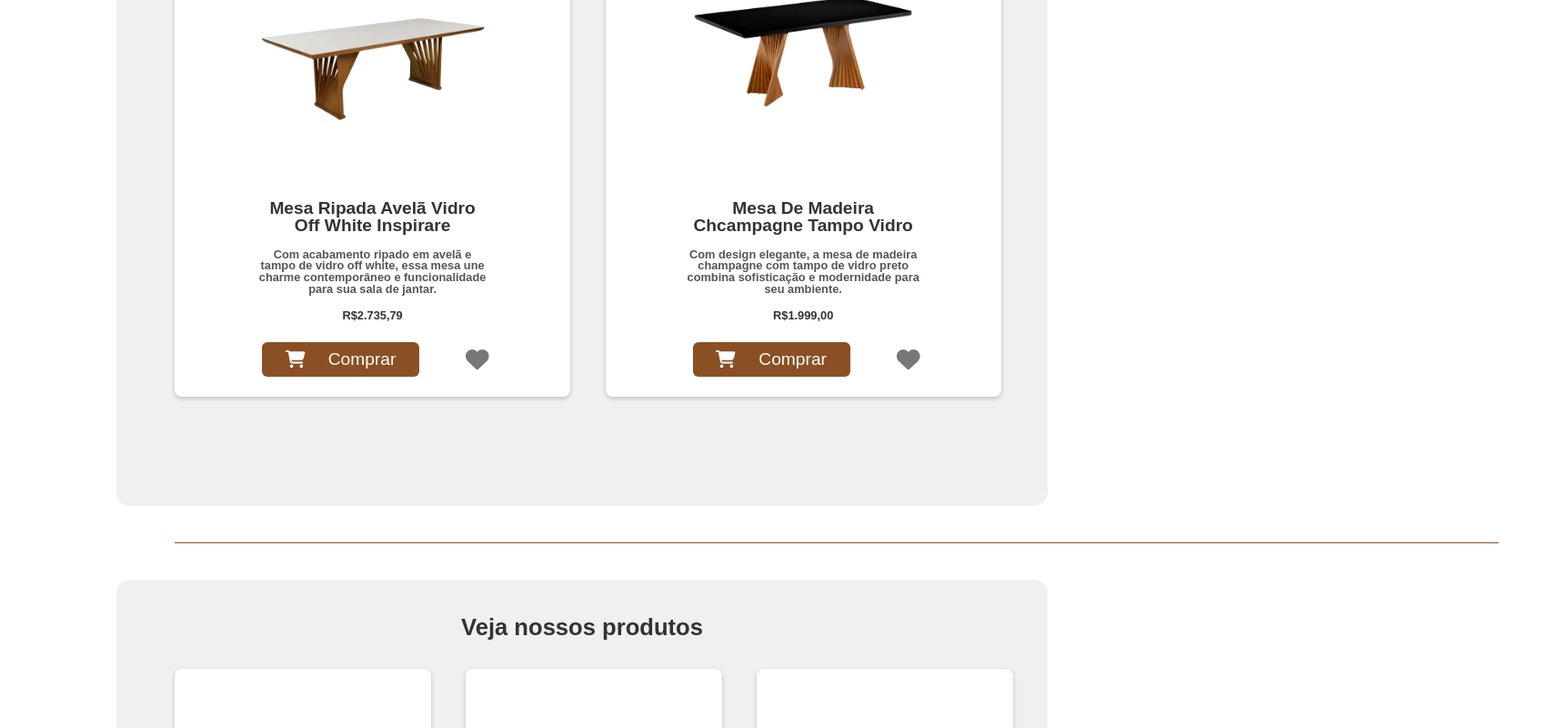
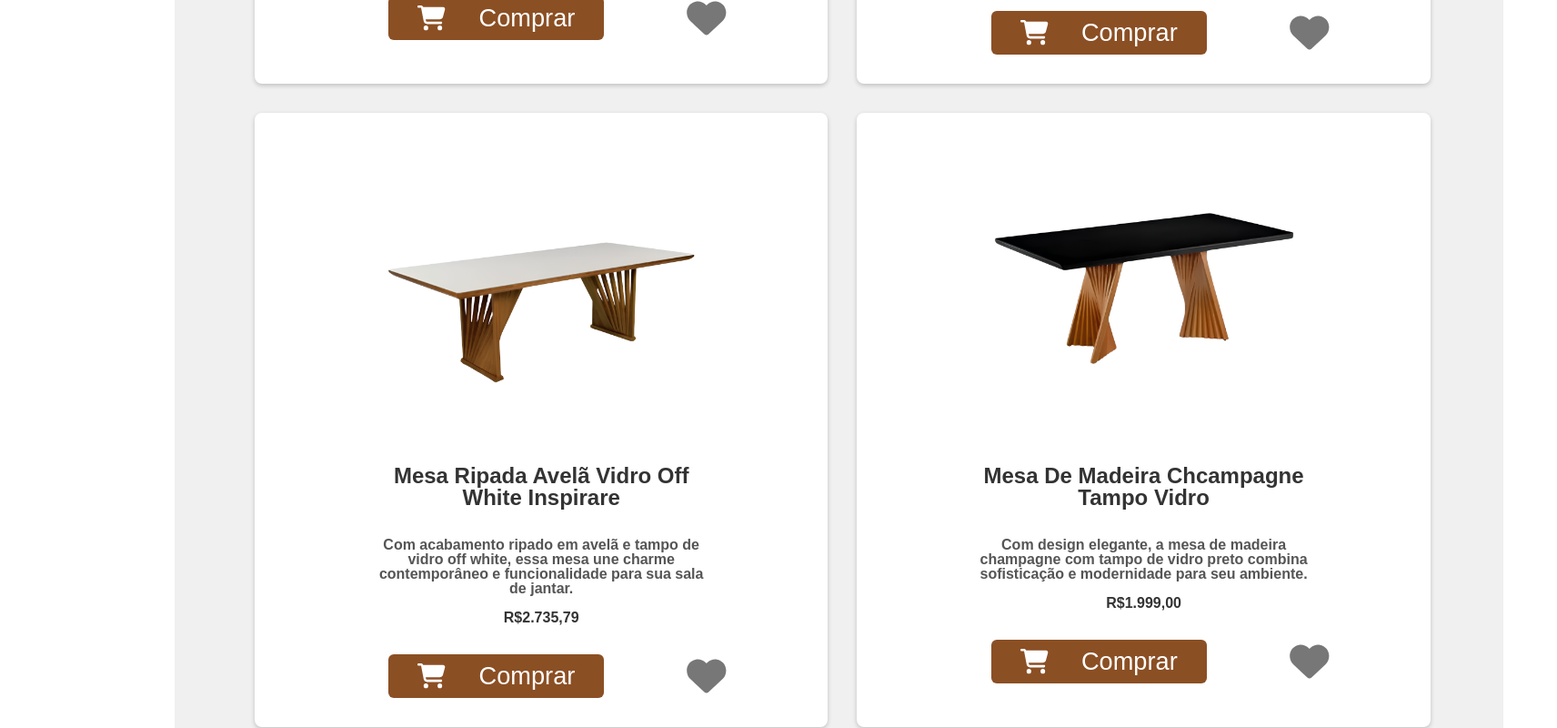
Before and after one commit to BestTables/atv-livros, a Vue app: page / in a window 1280 px wide. Shown: the part 1800-2600 px from the top of the page at 91% size, 1712 px wide, since content can reach past the window. Built offline with nearby package versions, Linux system fonts and the light colour scheme.

Commit message:
Coração e vw e vh pra rem

```diff
--- a/src/App.vue
+++ b/src/App.vue
@@ -93,7 +93,12 @@
             <button class="botao-comprar">
               <font-awesome-icon :icon="['fas', 'cart-shopping']" /> Comprar
             </button>
-            <font-awesome-icon :icon="['fas', 'heart']" class="icone-favorito" />
+            <font-awesome-icon
+  :icon="['fas', 'heart']"
+  class="icone-favorito-comeco"
+  :style="{ color: favoritos.includes(10) ? 'brown' : '' }"
+  @click="toggleFavorito(10)"
+/>
           </div>
         </div>
         <div class="card-livro">
@@ -107,7 +112,12 @@
             <button class="botao-comprar">
               <font-awesome-icon :icon="['fas', 'cart-shopping']" /> Comprar
             </button>
-            <font-awesome-icon :icon="['fas', 'heart']" class="icone-favorito" />
+            <font-awesome-icon
+  :icon="['fas', 'heart']"
+  class="icone-favorito-comeco"
+  :style="{ color: favoritos.includes(9) ? 'brown' : '' }"
+  @click="toggleFavorito(9)"
+/>
           </div>
         </div>
         <div class="card-livro">
@@ -120,7 +130,12 @@
             <button class="botao-comprar">
               <font-awesome-icon :icon="['fas', 'cart-shopping']" /> Comprar
             </button>
-            <font-awesome-icon :icon="['fas', 'heart']" class="icone-favorito" />
+            <font-awesome-icon
+  :icon="['fas', 'heart']"
+  class="icone-favorito-comeco"
+  :style="{ color: favoritos.includes(8) ? 'brown' : '' }"
+  @click="toggleFavorito(8)"
+/>
           </div>
         </div>
         <div class="card-livro">
@@ -133,7 +148,12 @@
             <button class="botao-comprar">
               <font-awesome-icon :icon="['fas', 'cart-shopping']" /> Comprar
             </button>
-            <font-awesome-icon :icon="['fas', 'heart']" class="icone-favorito" />
+            <font-awesome-icon
+  :icon="['fas', 'heart']"
+  class="icone-favorito-comeco"
+  :style="{ color: favoritos.includes(7) ? 'brown' : '' }"
+  @click="toggleFavorito(7)"
+/>
           </div>
         </div>
       </div>
@@ -152,8 +172,12 @@
             <button class="botao-comprar">
               <font-awesome-icon :icon="['fas', 'cart-shopping']" /> Comprar
             </button>
-            <font-awesome-icon :icon="['fas', 'heart']" class="icone-favorito" />
-        </div>
+            <font-awesome-icon
+  :icon="['fas', 'heart']"
+  class="icone-favorito-final"
+  :style="{ color: favoritos.includes(6) ? 'brown' : '' }"
+  @click="toggleFavorito(6)"
+/>    </div>
         </div>
         <div class="cardmesa">
           <img src="@\assets\-mesa-de-jantar-redonda-nairobi-verniz-nozes-4-lugares.webp" alt="mesa 2" class="nairobi"/>
@@ -165,7 +189,12 @@
             <button class="botao-comprar">
               <font-awesome-icon :icon="['fas', 'cart-shopping']" /> Comprar
             </button>
-            <font-awesome-icon :icon="['fas', 'heart']" class="icone-favorito" />
+            <font-awesome-icon
+  :icon="['fas', 'heart']"
+  class="icone-favorito-final"
+  :style="{ color: favoritos.includes(5) ? 'brown' : '' }"
+  @click="toggleFavorito(5)"
+/>
         </div>
         </div>
         <div class="cardmesa">
@@ -179,7 +208,12 @@
             <button class="botao-comprar">
               <font-awesome-icon :icon="['fas', 'cart-shopping']" /> Comprar
             </button>
-            <font-awesome-icon :icon="['fas', 'heart']" class="icone-favorito" />
+            <font-awesome-icon
+  :icon="['fas', 'heart']"
+  class="icone-favorito-final"
+  :style="{ color: favoritos.includes(4) ? 'brown' : '' }"
+  @click="toggleFavorito(4)"
+/>
         </div>
         </div>
         <div class="cardmesa">
@@ -187,12 +221,17 @@
           <h3>Mesa Freijó Madeirado</h3>
           <p class="autor"> Mesa de computador freijó com pés metalon, estilo industrial, perfeita para seu ambiente.
           </p>
-          <p class="preco">R$ 177</p>
+          <p class="preco">R$ 369,99  </p>
           <div class="acoes">
             <button class="botao-comprar">
               <font-awesome-icon :icon="['fas', 'cart-shopping']" /> Comprar
             </button>
-            <font-awesome-icon :icon="['fas', 'heart']" class="icone-favorito" />
+            <font-awesome-icon
+  :icon="['fas', 'heart']"
+  class="icone-favorito-final"
+  :style="{ color: favoritos.includes(3) ? 'brown' : '' }"
+  @click="toggleFavorito(3)"
+/>
         </div>
         </div>
         <div class="cardmesa">
@@ -205,7 +244,12 @@
             <button class="botao-comprar">
               <font-awesome-icon :icon="['fas', 'cart-shopping']" /> Comprar
             </button>
-            <font-awesome-icon :icon="['fas', 'heart']" class="icone-favorito" />
+            <font-awesome-icon
+  :icon="['fas', 'heart']"
+  class="icone-favorito-final"
+  :style="{ color: favoritos.includes(2) ? 'brown' : '' }"
+  @click="toggleFavorito(2)"
+/>
         </div>
         </div>
         <div class="cardmesa">
@@ -218,7 +262,12 @@
             <button class="botao-comprar">
               <font-awesome-icon :icon="['fas', 'cart-shopping']" /> Comprar
             </button>
-            <font-awesome-icon :icon="['fas', 'heart']" class="icone-favorito" />
+            <font-awesome-icon
+  :icon="['fas', 'heart']"
+  class="icone-favorito-final"
+  :style="{ color: favoritos.includes(1) ? 'brown' : '' }"
+  @click="toggleFavorito(1)"
+/>
         </div>
         </div>
       </div>
@@ -257,7 +306,22 @@
   </footer>
 </template>
 
+<script setup>
+import { ref } from 'vue'
+
+const favoritos = ref([])
+
+function toggleFavorito(index) {
+  if (favoritos.value.includes(index)) {
+    favoritos.value = favoritos.value.filter(i => i !== index)
+  } else {
+    favoritos.value.push(index)
+  }
+}
+</script>
+
 <style scoped>
+
 header {
   font-family: "Merriweather Sans", sans-serif;
   font-weight: bold;
@@ -298,10 +362,10 @@ main {
 
 .pesquisar input {
   border-radius: 15px;
-  padding-left: 0.5vw;
-  height: 3.3vh;
+  padding-left: 0.8rem;
+  height: 2rem;
   width: 20rem;
-  padding-right: 5vw;
+  padding-right: 3.12rem;
 }
 
 .pesquisar {
@@ -460,88 +524,83 @@ main {
 
 .bloco {
   display: flex;
-  margin-left: 5.5vw;
+  margin-left: 8.8rem;
 }
 
 .iconsDois {
-  padding-top: 0.5vh;
-  padding-left: 3vw;
-  font-size: 2vw;
+  padding-top: 0.3rem;
+  padding-left: 0.5rem;
+  font-size: 2.5rem;
   color: #441f05
 }
 
 .lancamentos {
-  padding-top: 5vh;
-  margin-left: 10vw;
+  padding-top: 4rem;
+  margin-left: 12rem;
   font-family: "Merriweather Sans", sans-serif;
   background-color: #F0F0F0;
-  width: 80vw;
-  padding-bottom: 15vh;
-  margin-bottom: 5vh;
-  margin-top: 5vh;
+  width: 91.3rem;
+  padding-bottom: 8rem;
+  margin-bottom: 3rem;
+  margin-top: 3rem;
   border-radius: 15px;
 }
 
 .lancamentos h2 {
-  font-size: 2vw;
+  font-size: 2.5rem;
   font-weight: bold;
   text-align: center;
-  margin-bottom: 0.5vw;
+  margin-bottom: 0.2rem;
   color: #333;
 }
 
 .grid-livros {
   display: flex;
   flex-wrap: wrap;
-  gap: 3vw;
-  padding-left: 5vw;
-  padding-top: 3vh;
+  gap: 2rem;
+  padding-left: 5.5rem;
+  padding-top: 3rem;
 }
 
 .card-livro {
   background-color: rgb(255, 255, 255);
-  padding: 2vh 7vw;
+  padding: 1rem 8.2rem;
   border-radius: 8px;
   box-shadow: 0 2px 5px rgba(0, 0, 0, 0.2);
   text-align: center;
-  width: 20vw;
+  width: 23rem;
   height: auto;
 
 }
 
 .card-livro img {
-  width: 20vw;
+  width: 22rem;
   height: auto;
 }
 
-.capa-livro {
-  width: 100%;
-  height: auto;
-  border-radius: 8px;
-}
+
 
 .card-livro h3 {
-  font-size: 1.5vw;
-  margin: 4vh 0 2vh 0;
+  font-size: 1.5rem;
+  margin: 1rem 0 2rem 0;
   color: #333;
   font-weight: bold;
 }
 
 .card-livro p {
-  font-size: 1vw;
-  margin: 0 0 2vh 0;
+  font-size: 1rem;
+  margin: 0 0 1rem 0;
   font-weight: bold;
 }
 
 .autor {
-  font-size: 1.8vw;
   color: #555;
 }
 
 .preco {
   font-weight: bold;
-  margin-top: 1vh;
-  font-size: 3vw;
+  margin-top: 1rem;
+  font-size: 3rem;
   color: #333;
 }
 
@@ -549,27 +608,38 @@ main {
   display: flex;
   justify-content: space-between;
   align-items: center;
-  margin-top: 1vh;
+  margin-top: 1rem;
 }
 
 .botao-comprar {
   background-color: #8B4F24;
   color: white;
   border: none;
-  padding: 1vh 2vw;
+  padding: 0.5rem 2rem;
   border-radius: 6px;
-  font-size: 1.5vw;
+  font-size: 1.7rem;
   cursor: pointer;
   display: flex;
   align-items: center;
-  gap: 2vw;
-  margin: 0.5vw;
+  gap: 2.3rem;
+  margin: 1rem;
 }
 
-.icone-favorito {
+.icone-favorito-final {
   color: #777;
-  font-size: 2vw;
+  font-size: 2.3rem;
   cursor: pointer;
+  cursor: pointer;
+  transition: color 0.3s;
+  width: 7rem;
+}
+.icone-favorito-comeco{
+  color: #777;
+  padding:0 4.7rem;
+  font-size: 2.7rem;
+  cursor: pointer;
+  cursor: pointer;
+  transition: color 0.3s;
 }
 
 .pe {
@@ -579,79 +649,79 @@ main {
 
 footer {
   background-color: #3b2311;
-  margin-left: 7vw;
-  margin-right: 7vw;
+  margin-left: 7rem;
+  margin-right: 7rem;
   color: #F0F0F0;
 }
 
 .esquerdo {
-  padding-top: 10vh;
-  padding-left: 5vw;
+  padding-top: 6rem;
+  padding-left: 5rem;
 }
 
 .contato {
   font-size: large;
   font-weight: 500;
-  padding-top: 10vh;
-  padding-left: 5vw;
-  padding-right: 5vw;
-  padding-bottom: 5vh;
+  padding-top: 6rem;
+  padding-left: 5rem;
+  padding-right: 5rem;
+  padding-bottom: 3rem;
 }
 
 .contato p {
-  padding-top: 1vh;
+  padding-top: 0.9rem;
 }
 
 .esquerdo h4 {
   font-weight: bold;
   font-size: large;
-  padding-left: 0.5vw;
+  padding-left: 0.5rem;
 }
 
 .esquerdo p a {
   color: #F0F0F0;
-  padding-left: 0.5vw;
+  padding-left: 0.5rem;
 }
 
 .esquerdo p {
-  padding-top: 1vh;
+  padding-top: 1rem;
 }
 
 .cartoes {
-  padding-top: 5vh;
-  padding-right: 0.5vw;
-  color: #F0F0F0;
+  padding-top: 5rem;
+  padding-right: 0.5rem;
+  color: #ffffff;
 }
 
 .linhaDiferente {
   background-color: #F0F0F0;
-  width: 100vw;
-  height: 0.1vh;
+  width: 100rem;
+  height: 0.1rem;
   border-radius: 15px;
 }
 
 .direitos {
   text-align: center;
-  padding-top: 3vh;
-  padding-bottom: 3vh;
+  padding-top: 3rem;
+  padding-bottom: 3rem;
 }
 .produtos h2 {
-  font-size: 2vw;
+  font-size: 2.3rem;
   font-weight: bold;
   text-align: center;
-  margin-bottom: 0.5vw;
+  margin-bottom: 0.5rem;
   color: #333;
 }
 .produtos {
   background-color: #F0F0F0;
   border-radius: 15px;
-  padding-top: 5vh;
-  margin-left: 10vw;
+  padding-top: 4rem;
+  margin-left: 11.3rem;
   font-family: "Merriweather Sans", sans-serif;
-  width: 80vw;
-  padding-bottom: 15vh;
-  margin-bottom: 5vh;
-  margin-top: 5vh;
+  width: 92.3rem;
+  padding-bottom: 5rem;
+  margin-bottom: 5rem;
+  margin-top: 5rem;
   border-radius: 15px;
 }
 .linhaquetadividindo {
@@ -679,7 +749,6 @@ footer {
   text-align: center;
   width: 8vw;
   display: flex;
-
   flex-direction: column;
   align-items: center;
   justify-content: center;
@@ -698,7 +767,7 @@ footer {
 .cardmesa img.mesa3{
   width: 17vw;
   height: auto;
-  padding-top:13vh ;
+  padding-top:12vh ;
 }
 .cardmesa img.mesa4{
   width: 17vw;
```
